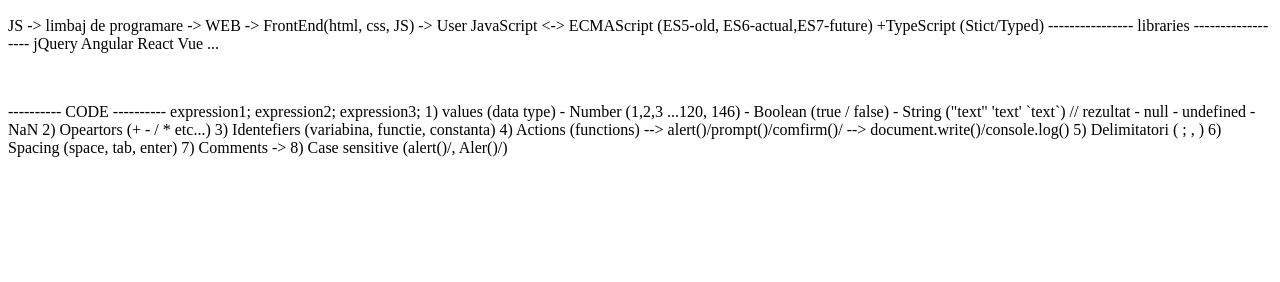
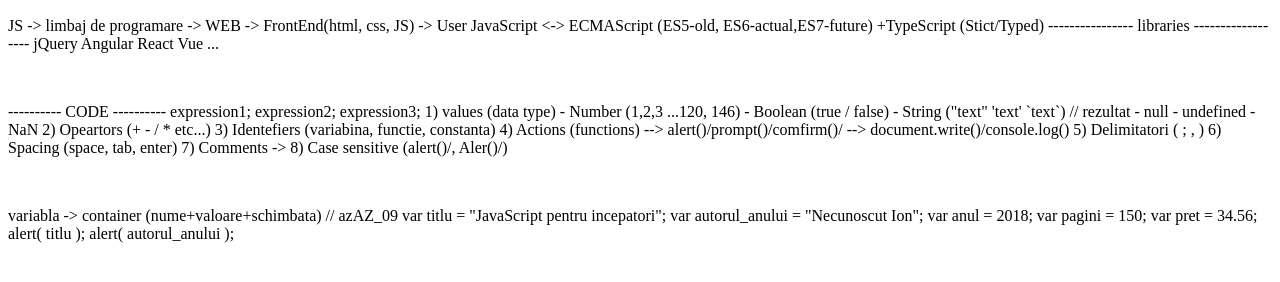
Before and after one commit to dimalesnik/JavaScript, a plain HTML site: page FirstLesson/index_JS.html in a window 1280 px wide. Shown: the part 50-332 px from the top of the page. Drawn offline with Linux system fonts and the light colour scheme.

Commit message:
Add files via upload

```diff
--- a/FirstLesson/index_JS.html
+++ b/FirstLesson/index_JS.html
@@ -61,7 +61,26 @@ expression3;
 
 </p>
 
+<br>
 
+<p>
+
+variabla -> container (nume+valoare+schimbata)
+
+// azAZ_09
+
+var titlu = "JavaScript pentru incepatori";
+var autorul_anului = "Necunoscut Ion";
+var anul = 2018;
+var pagini = 150;
+var pret = 34.56;
+
+
+alert( titlu );
+alert( autorul_anului );
+
+
+</p>
 
 
 
```
